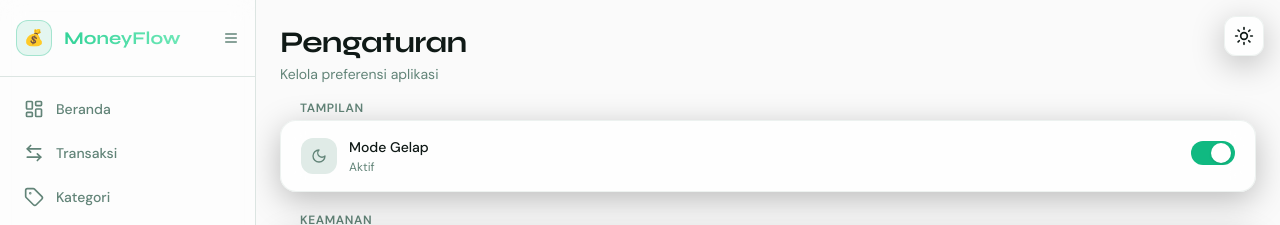
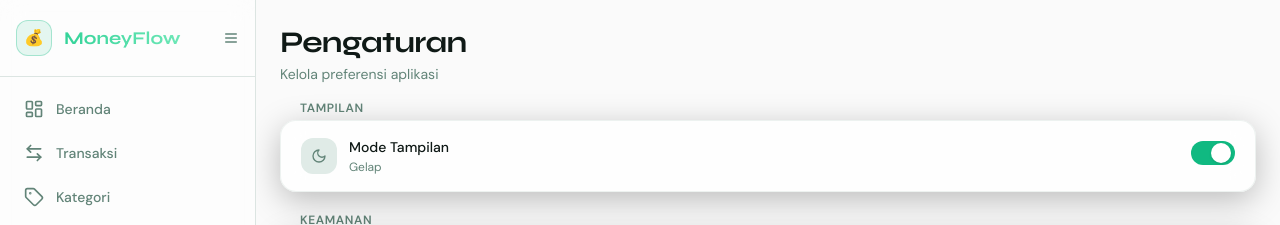
Before and after one commit to mochnurulzaini/Zaini, a React (Vite) app: page /settings in a window 1280 px wide. Shown: the top 225 px of the page. Built offline with nearby package versions, Linux system fonts and the light colour scheme.

Commit message:
chore(settings): move theme control to Settings (label: Mode Tampilan) and remove floating toggle

```diff
--- a/src/layouts/AppLayout.tsx
+++ b/src/layouts/AppLayout.tsx
@@ -7,7 +7,6 @@ import {
 } from 'lucide-react'
 import { cn } from '@/utils/cn'
 import { useUIStore } from '@/stores/uiStore'
-import ThemeToggle from '@/components/ThemeToggle'
 
 interface NavItem {
   path: string
@@ -217,7 +216,7 @@ export function AppLayout({ children }: AppLayoutProps) {
           Transaksi Baru
         </NavLink>
       </motion.div>
-      <ThemeToggle />
+      {/* Theme toggle moved to Settings page */}
     </div>
   )
 }
--- a/src/pages/SettingsPage.tsx
+++ b/src/pages/SettingsPage.tsx
@@ -205,8 +205,8 @@ export function SettingsPage() {
         <Section title="Tampilan">
           <SettingRow
             icon={settings.theme === 'dark' ? <Moon className="w-4 h-4" /> : <Sun className="w-4 h-4" />}
-            label="Mode Gelap"
-            description={settings.theme === 'dark' ? 'Aktif' : 'Nonaktif'}
+            label="Mode Tampilan"
+            description={settings.theme === 'dark' ? 'Gelap' : 'Terang'}
             action={<Switch checked={settings.theme === 'dark'} onChange={toggleTheme} />}
           />
         </Section>
```
